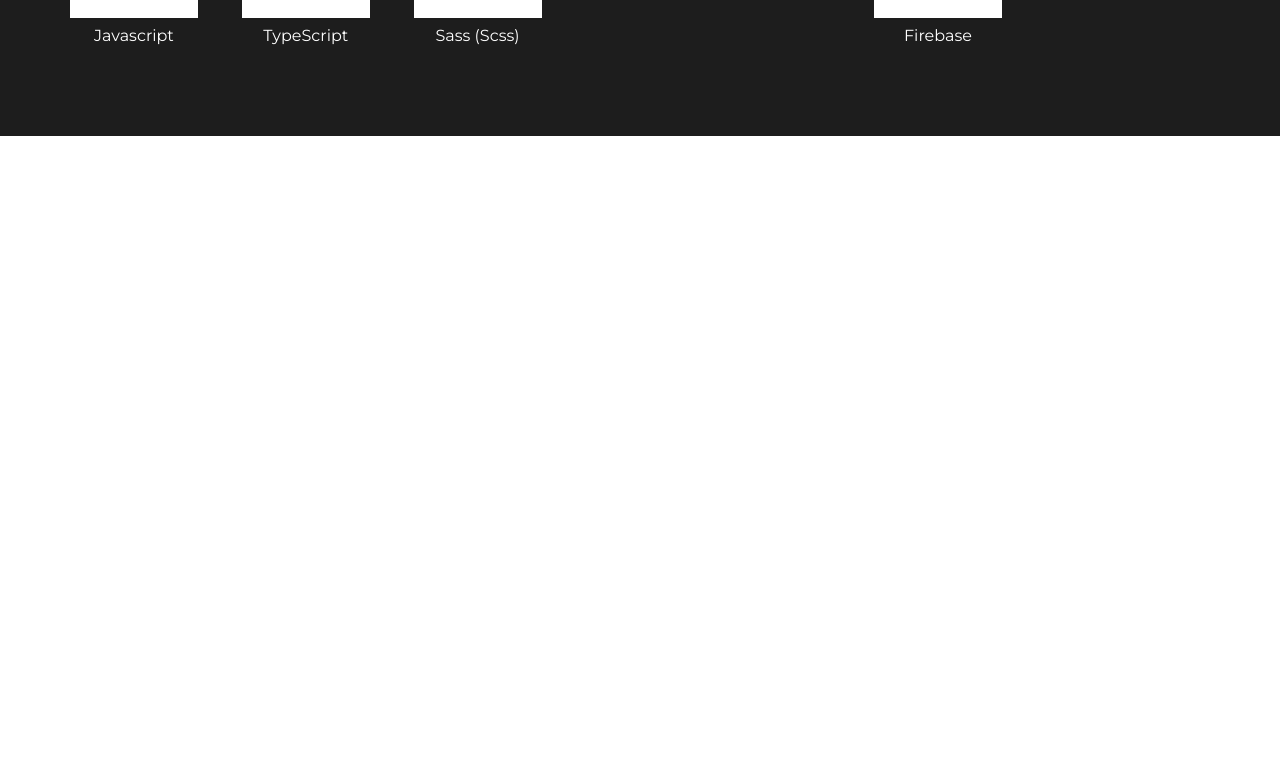
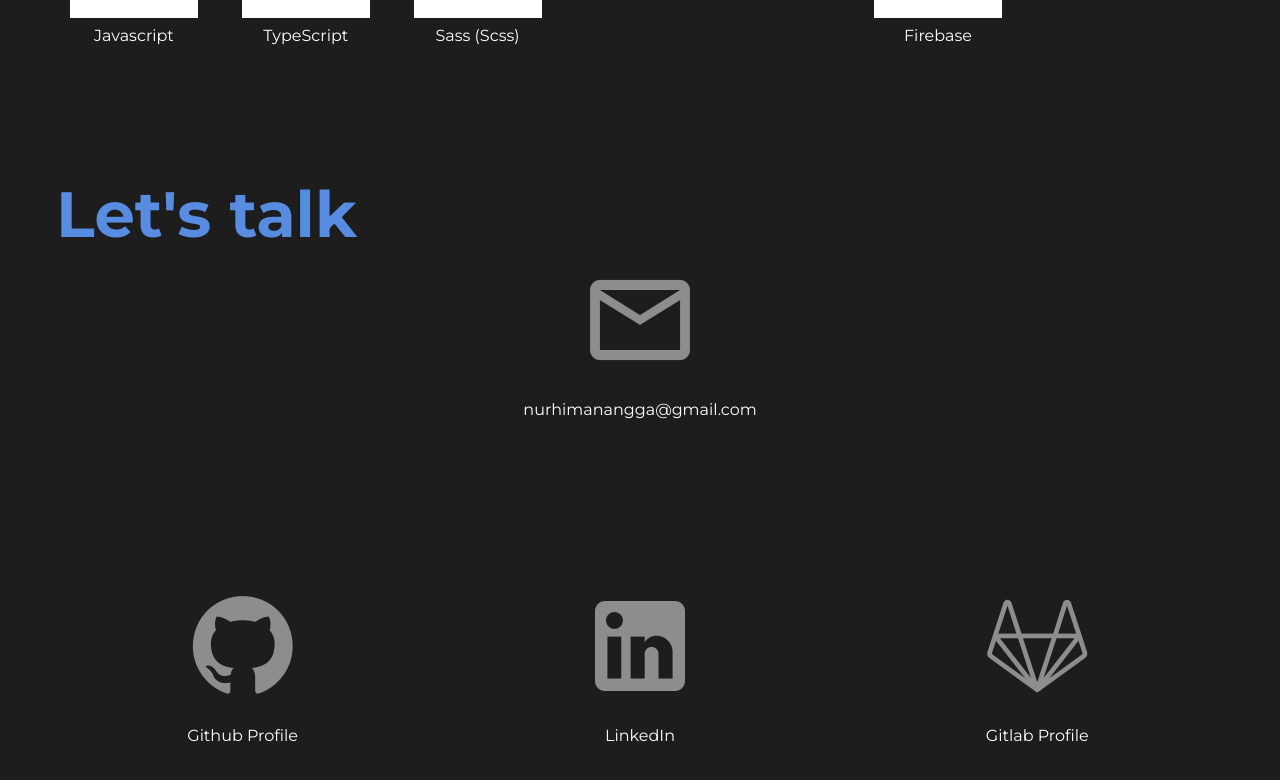
Before and after one commit to Nurhiman20/new-portfolio, a Nuxt app: page / in a window 1280 px wide. Shown: the part 2840-3620 px from the top of the page. Before the commit the page ends 2976 px from the top, so only its background shows below. Built offline with nearby package versions, Linux system fonts and the light colour scheme.

Commit message:
:sparkles: feat(Contact): New section

```diff
--- a/pages/index.vue
+++ b/pages/index.vue
@@ -186,6 +186,57 @@
             </v-col>
           </v-row>
         </div>
+      </v-container>
+    </section>
+    <section id="contact">
+      <v-container class="d-flex flex-column h-100 py-12">
+        <p class="text-large text-primary mb-4">Let's talk</p>
+        <v-row>
+          <v-col cols="12" md="12" lg="12">
+            <div class="d-flex flex-column justify-center">
+              <v-icon color="#8D8D8D" size="120" class="mx-auto"
+                >mdi-email-outline</v-icon
+              >
+              <p class="mx-auto">nurhimanangga@gmail.com</p>
+            </div>
+          </v-col>
+          <v-col cols="12" md="4" lg="4">
+            <div class="d-flex flex-column justify-center">
+              <a
+                href="https://github.com/Nurhiman20"
+                target="_blank"
+                class="d-flex flex-column mx-auto"
+              >
+                <v-icon color="#8D8D8D" size="120">mdi-github</v-icon>
+                <p class="mx-auto">Github Profile</p>
+              </a>
+            </div>
+          </v-col>
+          <v-col cols="12" md="4" lg="4">
+            <div class="d-flex flex-column justify-center">
+              <a
+                href="https://www.linkedin.com/in/nurhiman-a/"
+                target="_blank"
+                class="d-flex flex-column mx-auto"
+              >
+                <v-icon color="#8D8D8D" size="120">mdi-linkedin</v-icon>
+                <p class="mx-auto">LinkedIn</p>
+              </a>
+            </div>
+          </v-col>
+          <v-col cols="12" md="4" lg="4">
+            <div class="d-flex flex-column justify-center">
+              <a
+                href="https://gitlab.com/nurhiman_a"
+                target="_blank"
+                class="d-flex flex-column mx-auto"
+              >
+                <v-icon color="#8D8D8D" size="120">mdi-gitlab</v-icon>
+                <p class="mx-auto">Gitlab Profile</p>
+              </a>
+            </div>
+          </v-col>
+        </v-row>
       </v-container>
     </section>
   </v-main>
```
